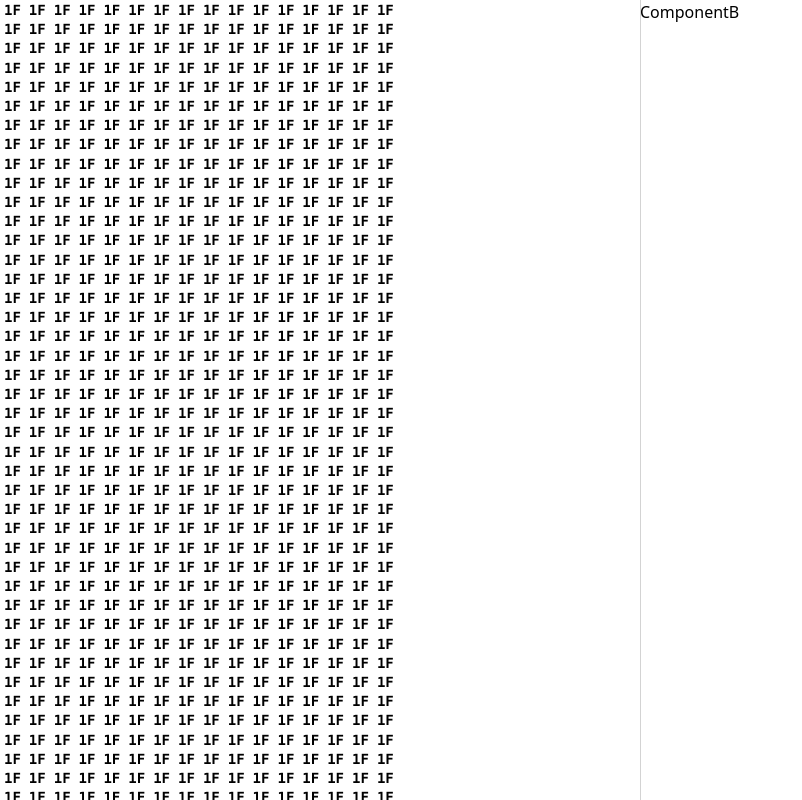
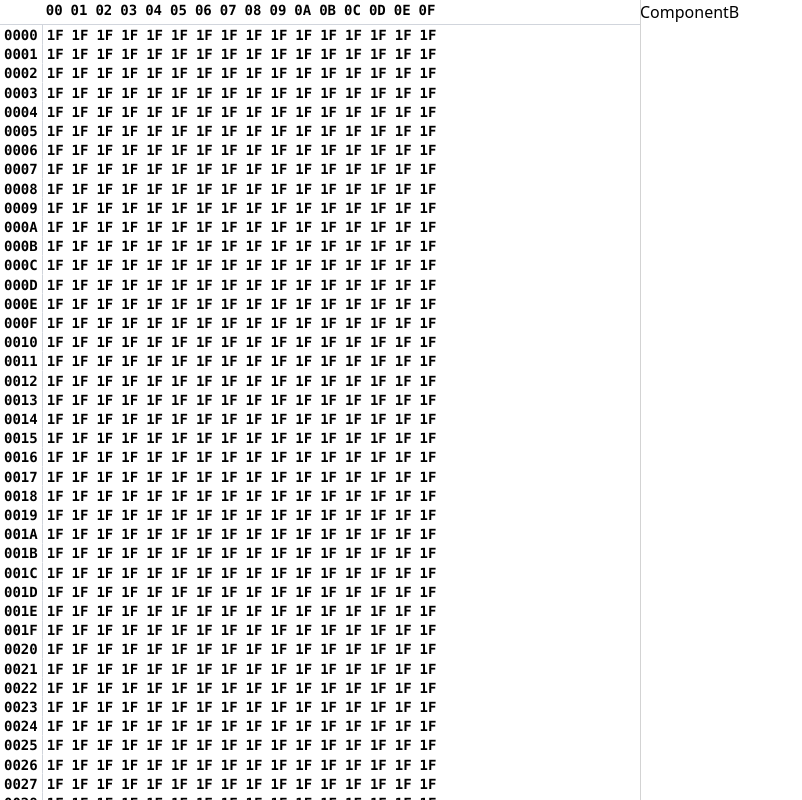
Before and after one commit to bacowan/RomEdit, a React (Vite) app: page / in a window 1280 px wide. Shown: the whole page, without its empty margins (0-802 px from the left). Built offline with nearby package versions, Linux system fonts and the light colour scheme.

Commit message:
table headers

```diff
--- a/src/components/views/HexSource.tsx
+++ b/src/components/views/HexSource.tsx
@@ -4,13 +4,13 @@ import { useRef } from "react";
 const emToPx = (em: number) => em * parseFloat(getComputedStyle(document.documentElement).fontSize);
 
 export const HexSource = () => {
-  const headerValues = Array.from({ length: 16 }, (_, i) =>
+  const headerValues = [
+    "0000",
+    ...
+    Array.from({ length: 16 }, (_, i) =>
       i.toString(16).padStart(2, '0').toUpperCase()
-  );
-
-  const hexValues = Array.from({ length: 256 }, (_, i) =>
-    i.toString(16).padStart(2, '0').toUpperCase()
-  );
+    )
+  ];
 
   const parentRef = useRef(null)
 
@@ -23,7 +23,15 @@ export const HexSource = () => {
 
 
   return (
-    <div ref={parentRef} className="h-full overflow-auto">
+    <div className="h-full flex flex-col">
+      <div className="flex flex-row pb-1 border-b border-gray-300">
+        {headerValues.map((hex, index) => (
+          <div key={`header-${hex}`} className={`text-sm font-mono font-bold px-1 ${index === 0 ? 'invisible' : ''}`}>
+            {hex}
+          </div>
+        ))}
+      </div>
+      <div ref={parentRef} className="flex-1 overflow-auto">
         <div
             className="w-full relative"
             style={{ height: `${rowVirtualizer.getTotalSize()}px` }}
@@ -40,6 +48,7 @@ export const HexSource = () => {
                   height: `${virtualItem.size}px`,
                   transform: `translateY(${virtualItem.start}px)`,
                 }}>
+                  <span className="text-sm font-mono font-bold px-1 border-r border-gray-300">{virtualItem.index.toString(16).padStart(4, '0').toUpperCase()}</span>
                   {Array.from({ length: 16 }, (_, i) => {
                     return (
                       <div
@@ -53,5 +62,6 @@ export const HexSource = () => {
             ))}
         </div>
       </div>
+    </div>
   )
 }
```
Lines whose indentation alone changed are shown as unchanged.
